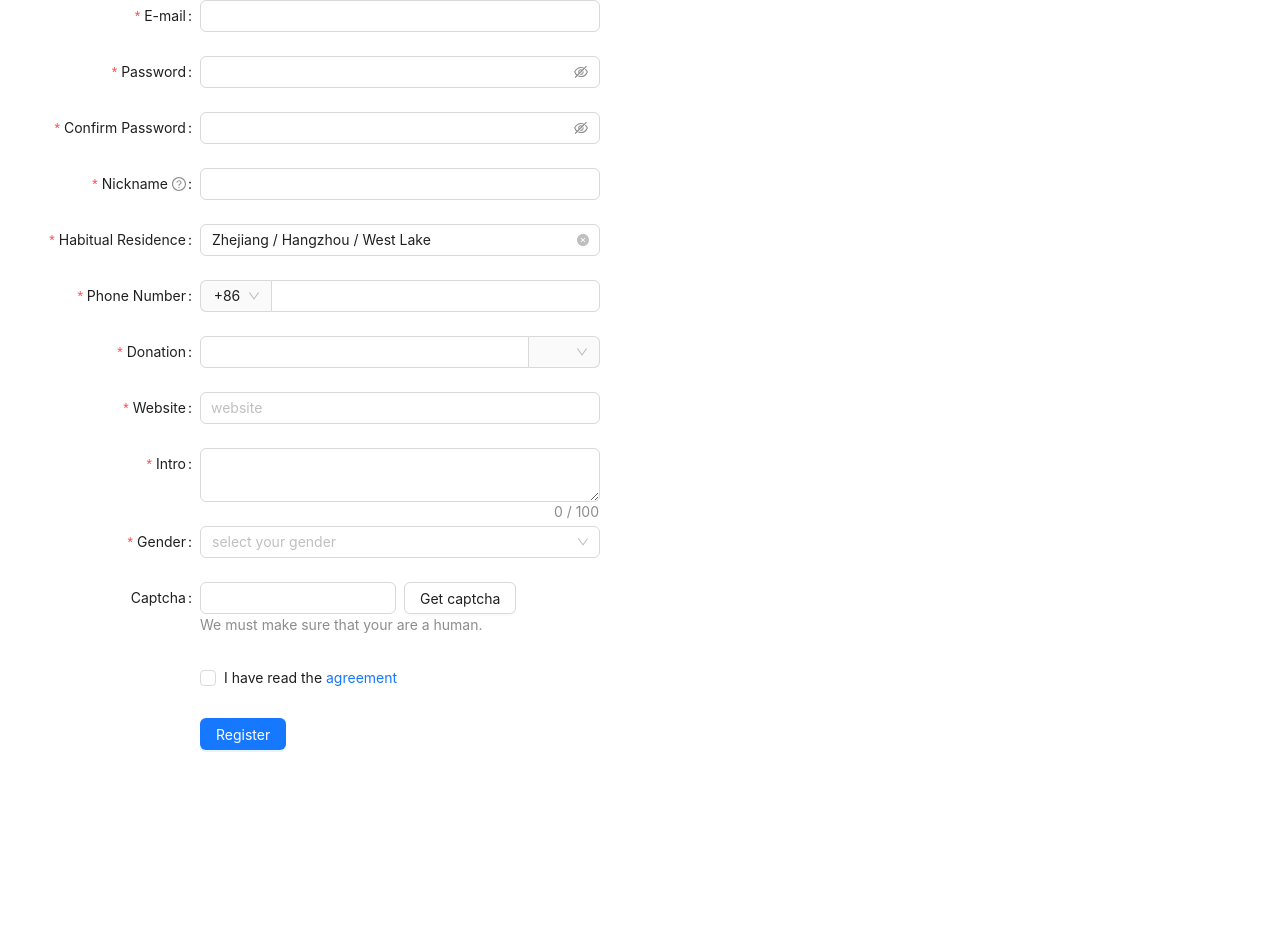
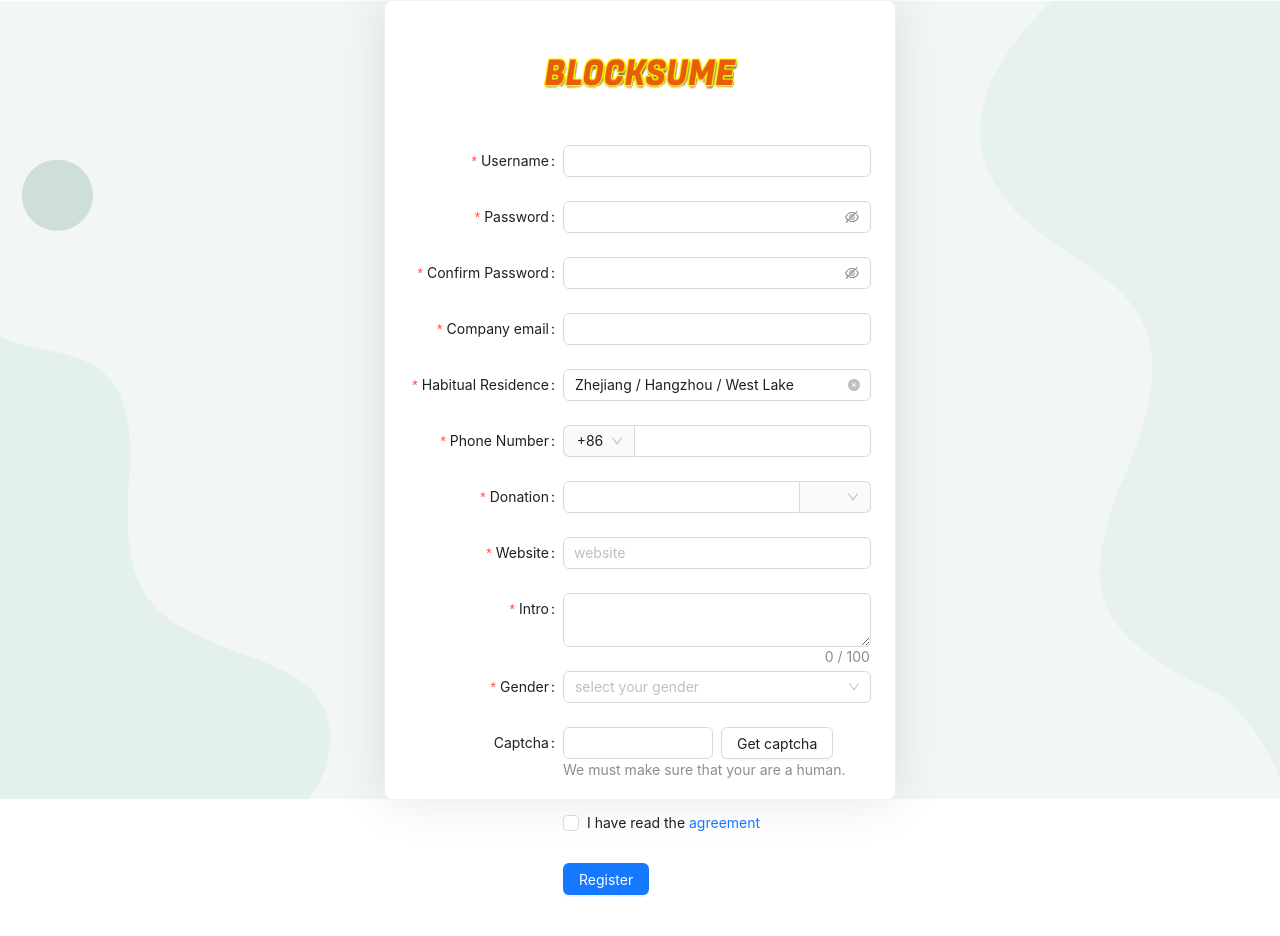
Before and after one commit to edwintamkc/Blocksume, a React (Create React App) app in the folder client/: page /register in a window 1280 px wide. Shown: the top 936 px of the page. Before the commit the page ends 800 px from the top, so only its background shows below. Built offline with nearby package versions, Linux system fonts and the light colour scheme.

Commit message:
update register css

```diff
--- a/client/src/pages/login/index.js
+++ b/client/src/pages/login/index.js
@@ -35,7 +35,7 @@
     return (
         <div className="login">
             <Card className="login-container">
-                <img className="login-logo" src={logo} alt="" />
+                <img className="blocksume-logo" src={logo} alt="" />
                 <Form
                     name="basic"
                     labelCol={{
--- a/client/src/pages/login/index.scss
+++ b/client/src/pages/login/index.scss
@@ -6,7 +6,7 @@
   top: 0;
   background: center/cover url('~@/assets/login.png');
 
-  .login-logo {
+  .blocksume-logo {
     width: 300px;
     height: 100px;
     display: block;
--- a/client/src/pages/register/index.js
+++ b/client/src/pages/register/index.js
@@ -9,9 +9,14 @@
     InputNumber,
     Row,
     Select,
+    Card
 } from 'antd';
-import { useState } from 'react';
-const { Option } = Select;
+import { useState } from 'react'
+import './index.scss'
+import logo from '@/assets/logo.png'
+
+
+const { Option } = Select
 const residences = [
     {
         value: 'zhejiang',
@@ -119,6 +124,9 @@
         value: website,
     }));
     return (
+        <div className='register'>
+            <Card className="register-container">
+                <img className="blocksume-logo" src={logo} alt="" />
                 <Form
                     {...formItemLayout}
                     form={form}
@@ -133,17 +141,15 @@
                     }}
                     scrollToFirstError
                 >
+
                     <Form.Item
-          name="email"
-          label="E-mail"
+                        name="username"
+                        label="Username"
                         rules={[
                             {
-              type: 'email',
-              message: 'The input is not valid E-mail!',
-            },
-            {
                                 required: true,
-              message: 'Please input your E-mail!',
+                                message: 'Please input your username!',
+                                whitespace: true,
                             },
                         ]}
                     >
@@ -188,14 +194,16 @@
                     </Form.Item>
 
                     <Form.Item
-          name="nickname"
-          label="Nickname"
-          tooltip="What do you want others to call you?"
+                        name="email"
+                        label="Company email"
                         rules={[
                             {
+                                type: 'email',
+                                message: 'The input is not valid E-mail!',
+                            },
+                            {
                                 required: true,
-              message: 'Please input your nickname!',
-              whitespace: true,
+                                message: 'Please input your E-mail!',
                             },
                         ]}
                     >
@@ -340,6 +348,10 @@
                         </Button>
                     </Form.Item>
                 </Form>
+            </Card>
+
+        </div>
+
     );
 };
 
--- /dev/null
+++ b/client/src/pages/register/index.scss
@@ -0,0 +1,23 @@
+.register {
+    width: 100%;
+    height: 100%;
+    position: absolute;
+    left: 0;
+    top: 0;
+    background: center/cover url('~@/assets/login.png');
+
+    .register-container {
+        width: 40%;
+        height: 100%;
+        position: absolute;
+        left: 30%;
+        box-shadow: 0 0 50px rgb(0 0 0 / 10%);
+      }
+
+    .blocksume-logo {
+        width: 300px;
+        height: 100px;
+        display: block;
+        margin: 0 auto 20px;
+    }
+}
```
Lines whose indentation alone changed are shown as unchanged.
